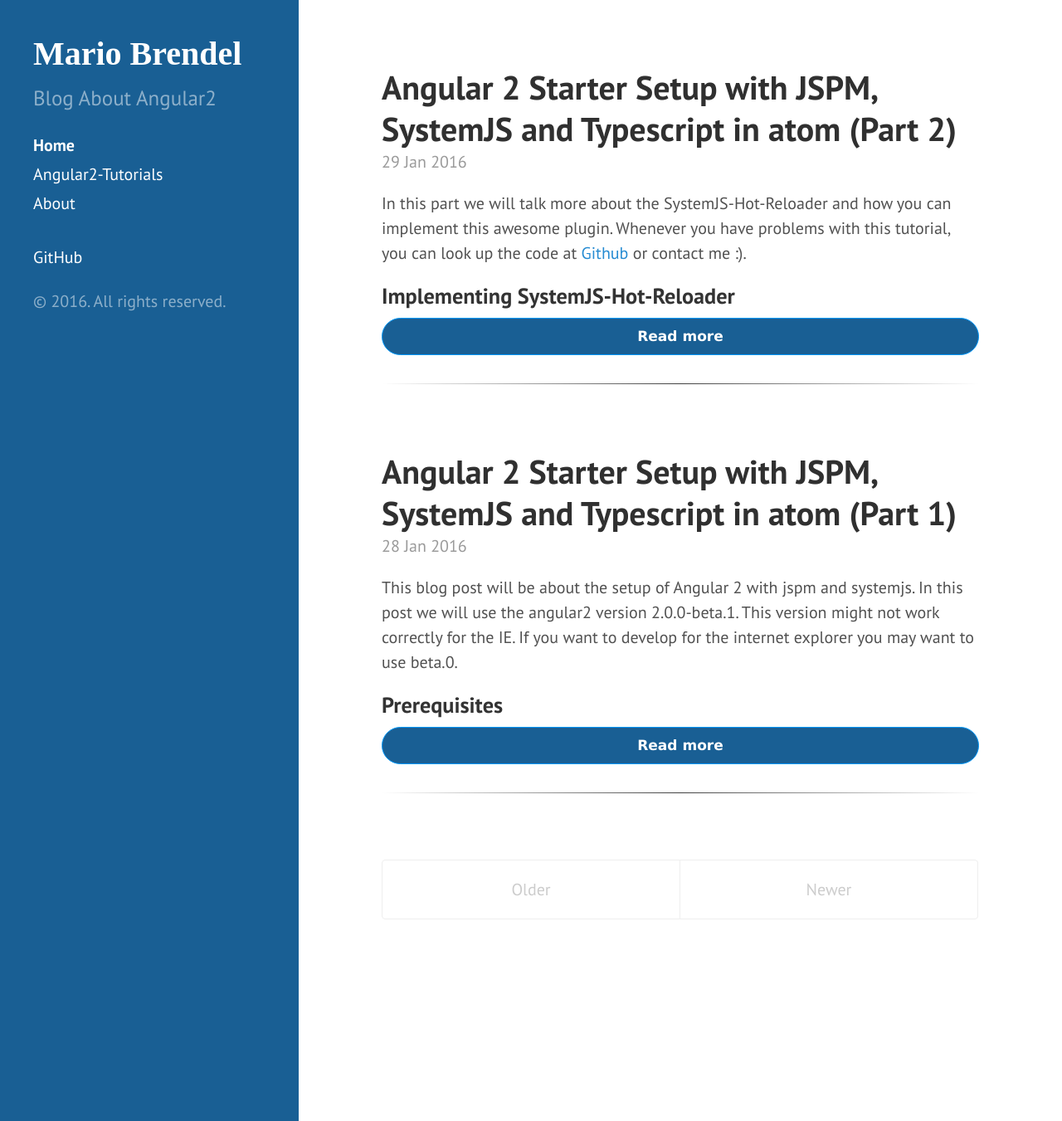
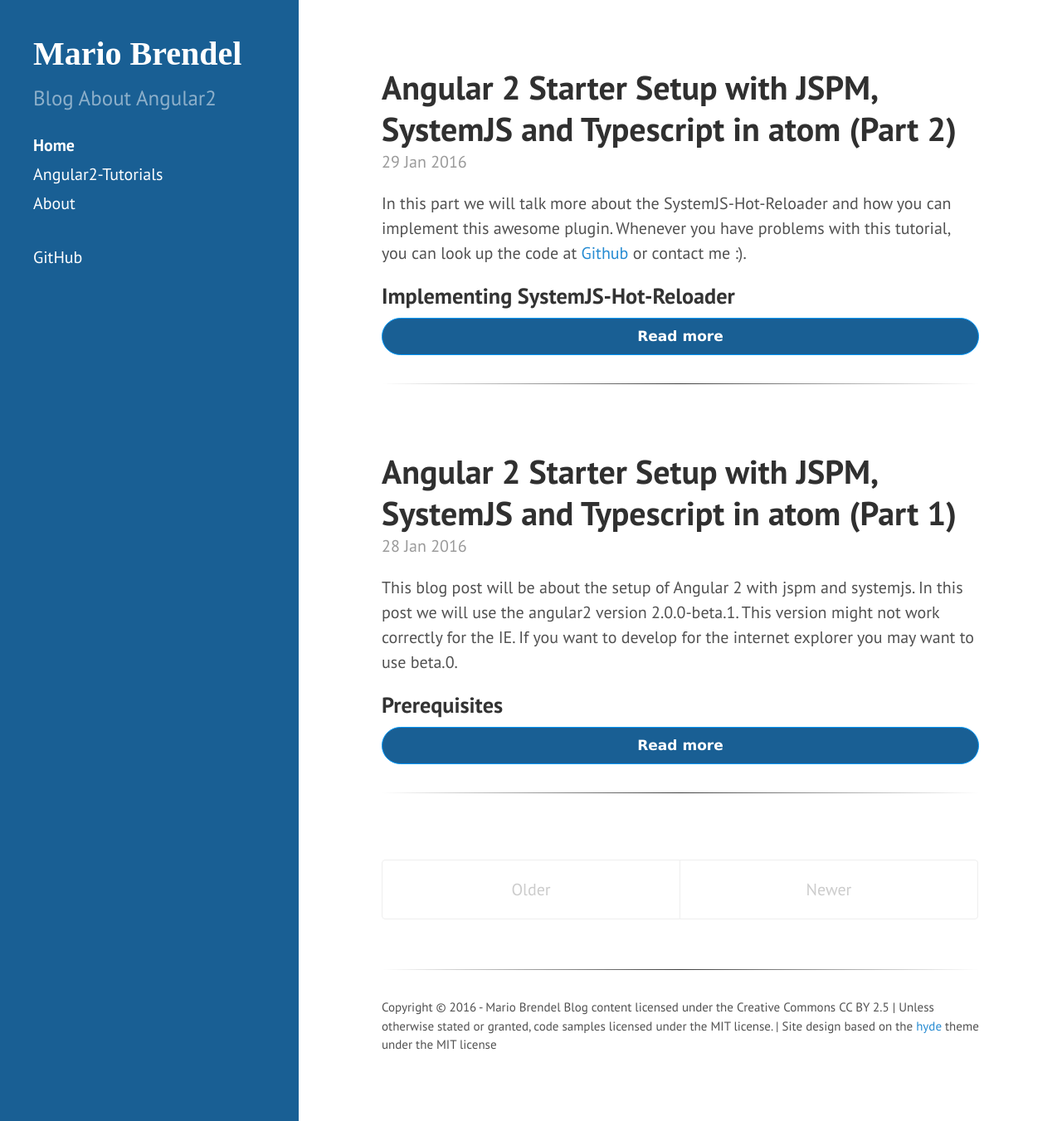
Before and after one commit to MarioBrendel/MarioBrendel.github.io, a Jekyll site: the page built from index.html, in a window 1280 px wide and 1351 px high. Shown: the whole window at 83% size. Built offline with Jekyll 4.4.1, drawn with Linux system fonts in a browser that asks for light colours; Markdown is read by kramdown in place of the engine named in the settings; the list of posts is cut into pages by our own code.

Commit message:
added Copyright

```diff
--- a/_includes/sidebar.html
+++ b/_includes/sidebar.html
@@ -30,7 +30,5 @@
       <!-- <a class="sidebar-nav-item" href="{{ site.github.repo }}/archive/v{{ site.version }}.zip">Download</a> -->
       <a class="sidebar-nav-item" href="{{ site.github.repo }}">GitHub</a>
     </nav>
-
-    <p>&copy; {{ site.time | date: '%Y' }}. All rights reserved.</p>
   </div>
 </div>
--- a/index.html
+++ b/index.html
@@ -44,3 +44,8 @@
   <span class="pagination-item newer">Newer</span>
   {% endif %}
 </div>
+<hr />
+<div style="font-size:15px">
+  Copyright © 2016 - Mario Brendel Blog content licensed under the Creative Commons CC BY 2.5 | Unless otherwise stated or granted, code samples licensed under the MIT license. |
+  Site design based on the <a href="https://github.com/poole/hyde">hyde</a> theme under the MIT license
+</div>
```
Also changed, not shown: 7 other files.
